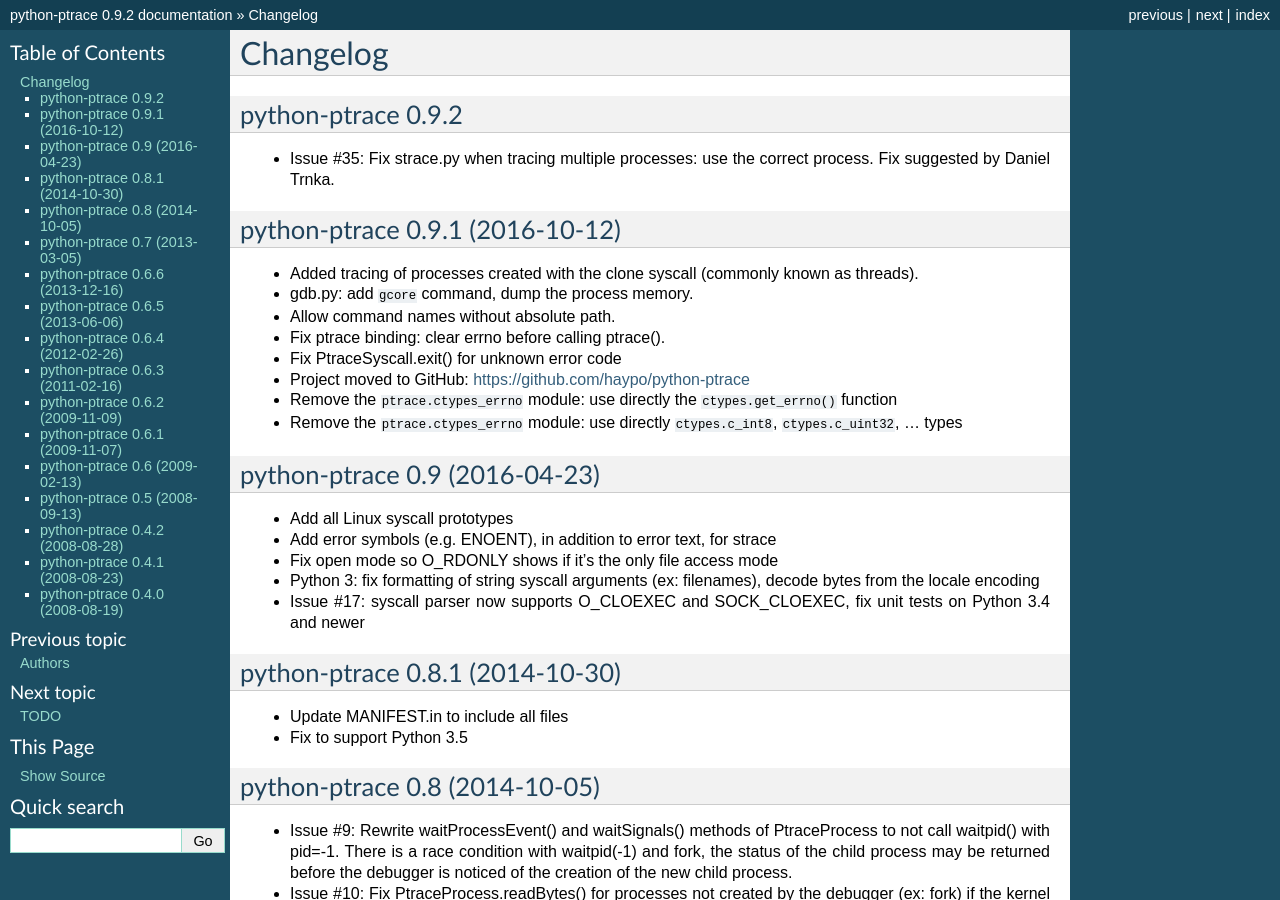
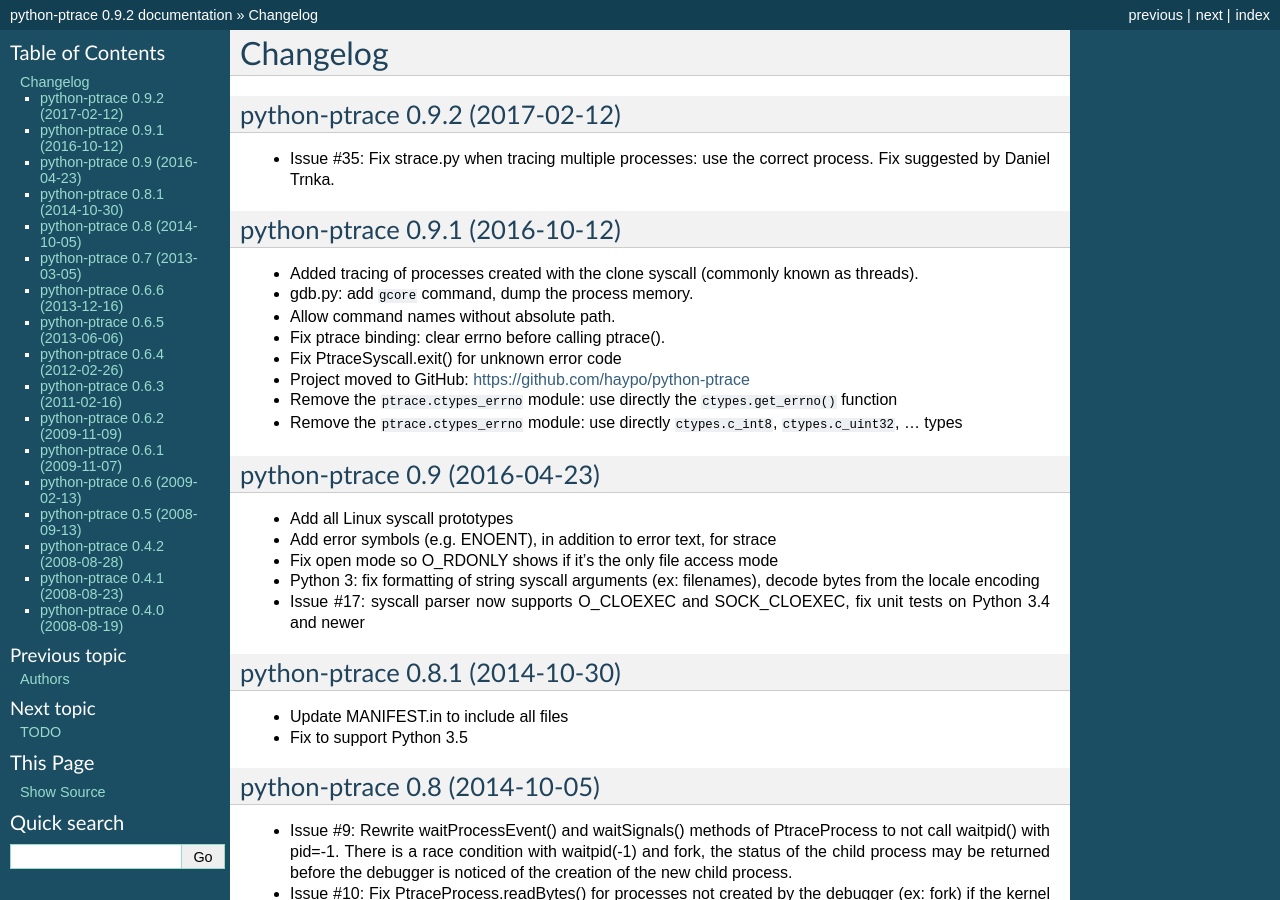
Before and after one commit to vstinner/python-ptrace, a Sphinx documentation site: the page built from doc/changelog.rst, in a window 1280 px wide and 900 px high. Built offline with Sphinx 7.4.7, drawn with Linux system fonts in a browser that asks for light colours.

Commit message:
prepare release 0.9.2

```diff
--- a/doc/changelog.rst
+++ b/doc/changelog.rst
@@ -3,8 +3,8 @@
 Changelog
 =========
 
-python-ptrace 0.9.2
--------------------
+python-ptrace 0.9.2 (2017-02-12)
+--------------------------------
 
 * Issue #35: Fix strace.py when tracing multiple processes: use the correct
   process. Fix suggested by Daniel Trnka.
--- a/setup.py
+++ b/setup.py
@@ -17,7 +17,9 @@
 #
 #  - git tag python-ptrace-VERSION
 #  - git push --tags
-#  - python3 setup.py sdist register bdist_wheel upload
+#  - rm -rf dist/
+#  - python3 setup.py sdist bdist_wheel
+#  - twine upload dist/*
 #
 # After the release:
 #
```
